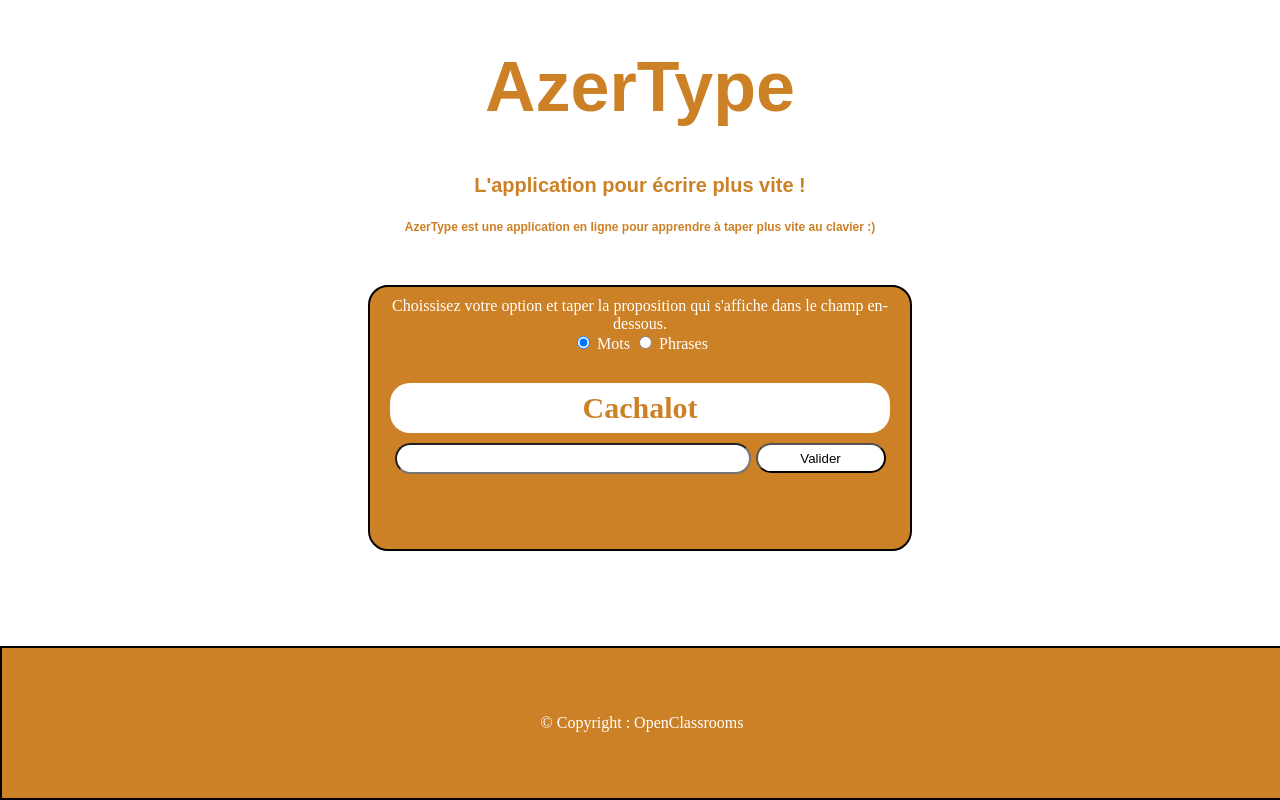
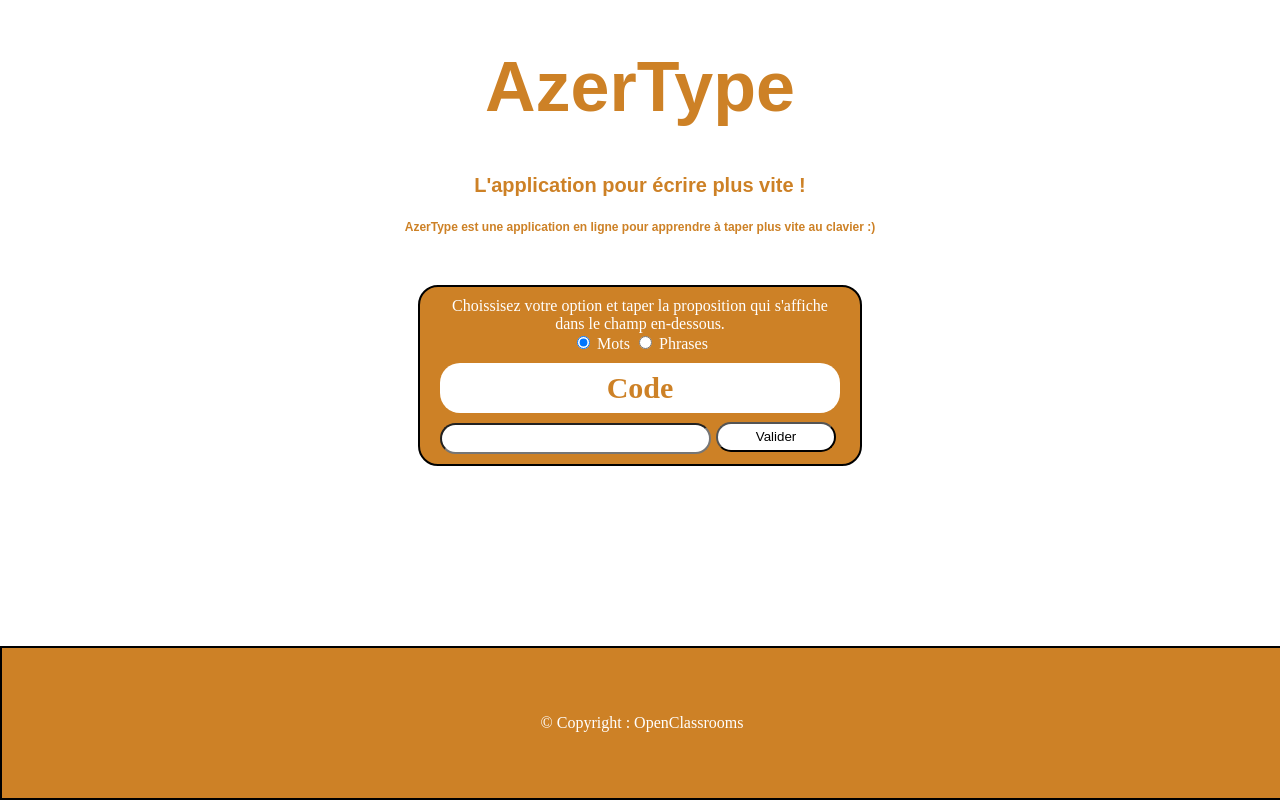
Before and after one commit to YoanDEVRIEZE/Openclassrooms_Apprenez_a_programmer_avec_JavaScript, a plain HTML site: page index.html in a window 1280 px wide. Both pictures are taken after a click on the radio button 583 px from the left and 342 px from the top of the page. Drawn offline with Linux system fonts and the light colour scheme.

Commit message:
Modification comportement du jeu

```diff
--- a/css/main.css
+++ b/css/main.css
@@ -31,7 +31,7 @@
     padding-left: 20px;
     padding-right: 20px;
     text-align: center;
-    width: 500px;
+    width: 400px;
     border: 2px solid black;
     border-radius: 20px;
     background-color: #cd8126;
@@ -40,15 +40,22 @@
 }
 
 .option {
-    margin-bottom: 30px;
+    margin-bottom: 10px;
+}
+
+#erreur {
+    color: #fff !important;
+    background-color: red !important;
+    width: 500px;
+    border-radius: 20px;
 }
 
 #motPhrase {
+    display: none;
     background-color: #ffffff;
     border-radius: 20px;
     height: 50px;
     width: 500px;
-    display: table-cell;
     vertical-align: middle;
     color : #cd8126;
     font-size: 30px;
@@ -56,11 +63,14 @@
 
 #formulaire {
     width: 500px;
+    display: flex;
+    align-items: center;
 }
 
 #saisie {
+    display: none;
     margin-top: 10px;
-    width: 340px;
+    width: 255px;
     height: 25px;
     border-radius: 20px;
     padding-left: 10px;
@@ -74,9 +84,19 @@
     background-color: #fff;
 }
 
-#bouton {
+#boutonRejouer {
     width: 130px;
     height: 30px;
+    margin-left: 5px;
+    border-radius: 20px;
+    background-color: #fff;
+}
+
+#bouton {
+    display: none;
+    width: 120px;
+    height: 30px;
+    margin-top: 7px;
     margin-left: 5px;
     border-radius: 20px;
     background-color: #fff;
@@ -89,6 +109,7 @@
     display: table-cell;
     vertical-align: middle;
     color: #fff;
+    display: none;
 }
 
 #footer {
@@ -120,7 +141,7 @@
     display: none;
 }
 
-  .login-popup {
+  .partager-popup {
     position: relative;
     text-align: center;
     width: 100%;
@@ -159,21 +180,15 @@
   }
 
   .form-container .btn {
-    background-color: #8ebf42;
+    background-color: #5a811f;
     color: #fff;
     padding: 12px 20px;
     border: none;
     cursor: pointer;
     width: 100%;
     margin-bottom: 10px;
-    opacity: 0.8;
   }
 
   .form-container .cancel {
     background-color: #cc0000;
   }
-
-  .form-container .btn:hover,
-  .open-button:hover {
-    opacity: 1;
-  }
--- a/index.html
+++ b/index.html
@@ -21,11 +21,12 @@
             <div class="option">
                 <span>Choissisez votre option et taper la proposition qui s'affiche dans le champ en-dessous.</span>
                 <br>
-                <input type="radio" id="mots" name="optionSource" onclick="lancerLeJeu()" value="1"> Mots <input type="radio" id="phrases" name="optionSource" onclick="lancerLeJeu()" value="2"> Phrases
+                <input type="radio" id="mots" name="optionSource" onclick="lancerLeJeu()" value="1" /> Mots <input type="radio" id="phrases" name="optionSource" onclick="lancerLeJeu()" value="2" /> Phrases
+                <div id="erreur"></div>
             </div>
             <div>
                 <div id="motPhrase"><b id="PhrasesMots"></b></div>
-                <div id="fomulaire"><input type="text" id="saisie"><button id="bouton" onclick="validerLaSaisie()">Valider</button></div>
+                <div id="formulaire"><input type="text" id="saisie" required /><button id="bouton" onclick="validerLaSaisie()">Valider</button></div>
                 <div id="score"><span><b id="scoreText"></b></span></div>
             </div>
         </main>
--- a/scripts/afficherResultat.js
+++ b/scripts/afficherResultat.js
@@ -9,7 +9,10 @@
 }
 
 function afficherResultat (score, listeChoisie) {
-    if (!document.getElementById("boutonPart")) {
+    if (!document.getElementById("boutonPart") && !document.getElementById("boutonRejouer")) {
+        document.getElementById("saisie").style.display = "none";
+        document.getElementById("bouton").style.display = "none";
+        document.getElementById("score").style.display = "table-cell";
         let message = "Votre score est de : "+score + "/" + listeChoisie;
         document.getElementById("scoreText").textContent = message;
         let partage = document.getElementById("score");
@@ -19,7 +22,12 @@
         bouton.id = ("boutonPart");
         bouton.onclick = openForm;
         bouton.textContent = "Partager le score";
+        let boutonRejouer = document.createElement("button");
+        boutonRejouer.id = ("boutonRejouer");
+        boutonRejouer.onclick = lancerLeJeu;
+        boutonRejouer.textContent = "Rejouer !";
         div.appendChild(bouton);
+        div.appendChild(boutonRejouer);
         partage.appendChild(div);
     }
 }
--- a/scripts/config.js
+++ b/scripts/config.js
@@ -1,5 +1,37 @@
-const listeMots = ["Cachalot", "Pétunia", "Serviette"]
-const listePhrases = ["Je suis beau", "Je suis fort", "Je suis développeur"]
+const listeMots = [
+    "Code",
+    "Debug",
+    "Git",
+    "JavaScript",
+    "Framework",
+    "Backend",
+    "Frontend",
+    "API",
+    "Compile",
+    "Variable",
+    "Classe",
+    "Boucle",
+    "Fonction",
+    "Objet",
+    "Serveur",
+    "Binaire",
+    "Algorithme",
+    "Script",
+    "Interface",
+    "Node"
+];
+const listePhrases = [
+    "Je déploie mon application",
+    "J'ai corrigé tous les bugs",
+    "Le code est en production",
+    "J'utilise Git tous les jours",
+    "Je fais des revues de code",
+    "Le frontend est responsive",
+    "Le backend gère bien les requêtes",
+    "Je crée des API performantes",
+    "Mon algorithme est optimisé",
+    "Je maîtrise JavaScript"
+];
 let listeChoisie = [];
 let currentIndex = 0;
 let score = 0;
--- a/scripts/lancerLeJeu.js
+++ b/scripts/lancerLeJeu.js
@@ -1,5 +1,18 @@
 function lancerLeJeu() {
     let listeInputRadio = document.querySelectorAll("#main .option input");
+
+    document.getElementById("score").style.display = "none";
+    document.getElementById("motPhrase").style.display = "table-cell";
+    document.getElementById("saisie").style.display = "block";
+    document.getElementById("bouton").style.display = "block";
+
+    if (document.getElementById("boutonPart") && document.getElementById("boutonRejouer")) {
+        let boutonPart = document.getElementById("boutonPart");
+        let boutonRejouer = document.getElementById("boutonRejouer");
+
+        boutonPart.remove();
+        boutonRejouer.remove();
+    }
 
     listeInputRadio.forEach(input => {
         if (input.checked) {
--- a/scripts/validerLaSaisie.js
+++ b/scripts/validerLaSaisie.js
@@ -1,6 +1,8 @@
 function validerLaSaisie() {
     let saisie = document.getElementById("saisie").value;
 
+    if (saisie != "") {
+        document.getElementById("erreur").textContent = "";
         if (saisie == listeChoisie[currentIndex]) {
             score++;
         }
@@ -14,4 +16,7 @@
             document.getElementById("PhrasesMots").textContent = "Fin du jeu !";
             afficherResultat(score, listeChoisie.length);
         }
+    } else {
+        document.getElementById("erreur").textContent = "Veuillez saisir du texte !";
     }
+}
```
Lines whose indentation alone changed are shown as unchanged.
